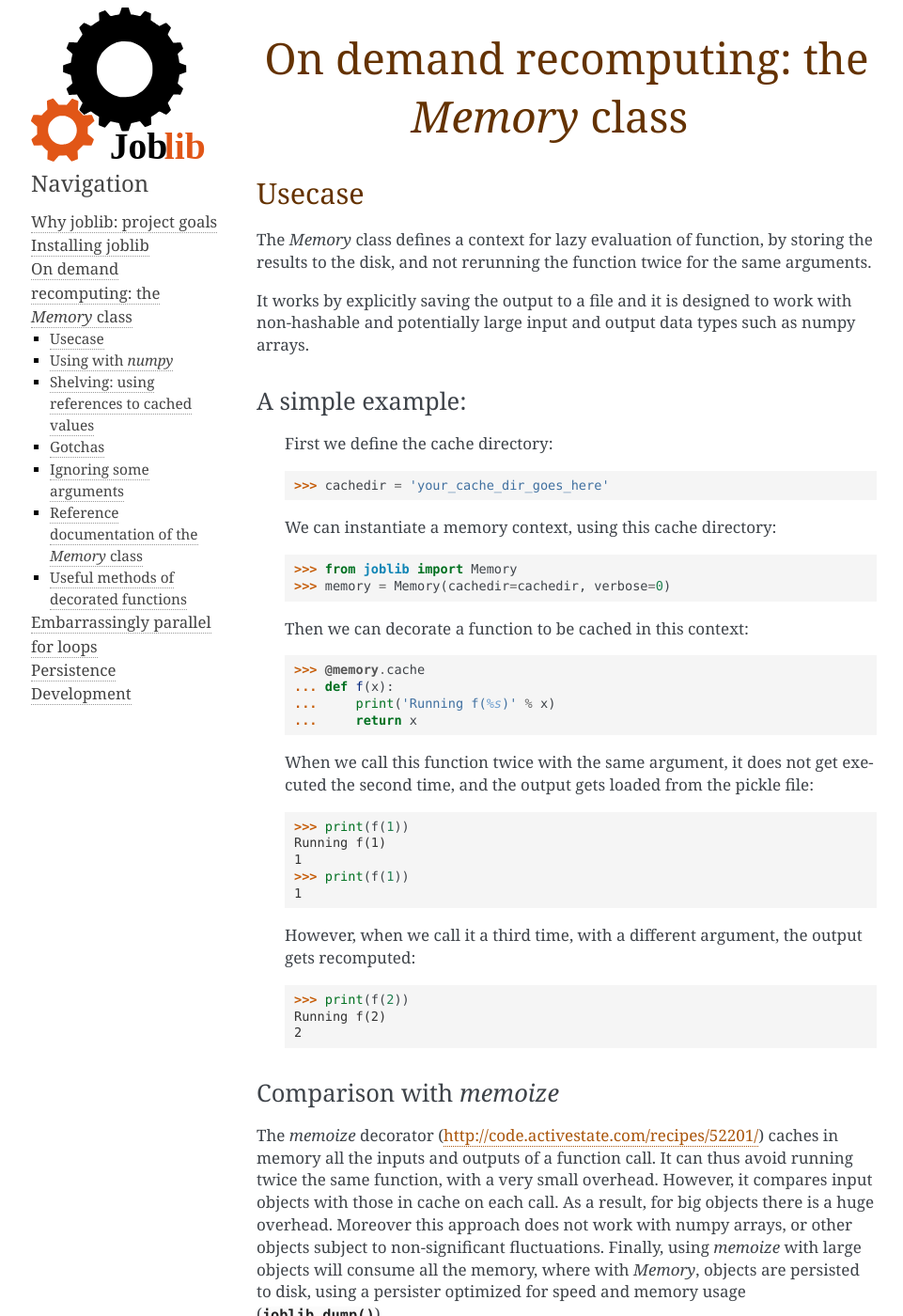
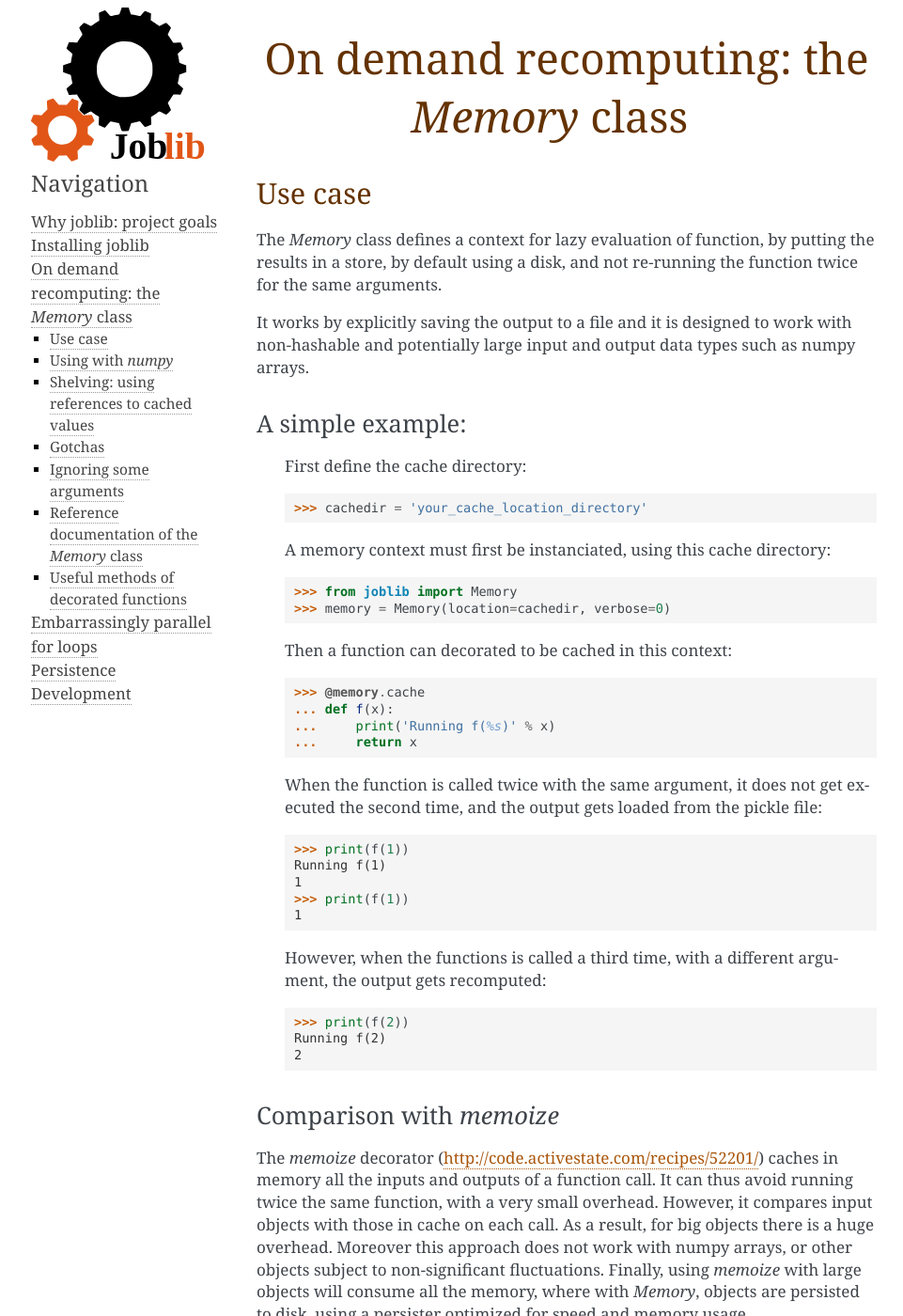
Before and after one commit to joblib/joblib, a Sphinx documentation site: the page built from doc/memory.rst, in a window 1280 px wide and 1400 px high. Shown: the whole window at 94% size, without its empty margins (147-1108 px from the left). Built offline with Sphinx 7.4.7, drawn with Linux system fonts in a browser that asks for light colours; formulas are drawn with MathJax 3; pages that are not in the unit, such as notebooks, are missing from menus; some of the changed text lies outside the part shown.

Commit message:
DOC: various memory.rst documentation enhancements

```diff
--- a/doc/memory.rst
+++ b/doc/memory.rst
@@ -12,12 +12,12 @@ On demand recomputing: the `Memory` class
 
 .. currentmodule:: joblib.memory
 
-Usecase
+Use case
 --------
 
 The `Memory` class defines a context for lazy evaluation of function, by
-storing the results to the disk, and not rerunning the function twice for
-the same arguments.
+putting the results in a store, by default using a disk, and not re-running
+the function twice for the same arguments.
 
 ..
  Commented out in favor of briefness
@@ -37,23 +37,23 @@ such as numpy arrays.
 A simple example:
 ~~~~~~~~~~~~~~~~~
 
-  First we define the cache directory::
+  First define the cache directory::
 
-    >>> cachedir = 'your_cache_dir_goes_here'
+    >>> cachedir = 'your_cache_location_directory'
 
-  We can instantiate a memory context, using this cache directory::
+  A memory context must first be instanciated, using this cache directory::
 
     >>> from joblib import Memory
-    >>> memory = Memory(cachedir=cachedir, verbose=0)
+    >>> memory = Memory(location=cachedir, verbose=0)
 
-  Then we can decorate a function to be cached in this context::
+  Then a function can decorated to be cached in this context::
 
     >>> @memory.cache
     ... def f(x):
     ...     print('Running f(%s)' % x)
     ...     return x
 
-  When we call this function twice with the same argument, it does not
+  When the function is called twice with the same argument, it does not
   get executed the second time, and the output gets loaded from the pickle
   file::
 
@@ -63,8 +63,8 @@ A simple example:
     >>> print(f(1))
     1
 
-  However, when we call it a third time, with a different argument, the
-  output gets recomputed::
+  However, when the functions is called a third time, with a different
+  argument, the output gets recomputed::
 
     >>> print(f(2))
     Running f(2)
@@ -90,18 +90,18 @@ input and output objects, and aggressive persistence to disk.
 
 
 Using with `numpy`
--------------------
+------------------
 
-The original motivation behind the `Memory` context was to be able to a
+The original motivation behind the `Memory` context was to have a
 memoize-like pattern on numpy arrays. `Memory` uses fast cryptographic
 hashing of the input arguments to check if they have been computed;
 
 An example
-~~~~~~~~~~~
+~~~~~~~~~~
 
-  We define two functions, the first with a number as an argument,
-  outputting an array, used by the second one. We decorate both
-  functions with `Memory.cache`::
+  Define two functions, the first with a number as an argument,
+  outputting an array, used by the second one. Both functions are decorated
+  with `Memory.cache`::
 
     >>> import numpy as np
 
@@ -115,7 +115,7 @@ An example
     ...     print('A second long-running calculation, using g(x)')
     ...     return np.vander(x)
 
-  If we call the function h with the array created by the same call to g,
+  If the function h is called with the array created by the same call to g,
   h is not re-run::
 
     >>> a = g(3)
@@ -138,11 +138,11 @@ An example
 Using memmapping
 ~~~~~~~~~~~~~~~~
 
-To speed up cache looking of large numpy arrays, you can load them
-using memmapping (memory mapping)::
+Large numpy arrays can be loaded using memmapping (memory mapping) to speed up
+cache looking::
 
-    >>> cachedir2 = 'your_cachedir2_goes_here
-    >>> memory2 = Memory(cachedir=cachedir2, mmap_mode='r')
+    >>> cachedir2 = 'your_cachedir2_location'
+    >>> memory2 = Memory(location=cachedir2, mmap_mode='r')
     >>> square = memory2.cache(np.square)
     >>> a = np.vander(np.arange(3)).astype(np.float)
     >>> square(a)
@@ -172,7 +172,7 @@ return value is loaded from the disk using memmapping::
 
 ..
 
- We need to close the memmap file to avoid file locking on Windows; closing
+ The memmap file must be closed to avoid file locking on Windows; closing
  numpy.memmap objects is done with del, which flushes changes to the disk
 
     >>> del res
@@ -244,9 +244,9 @@ Gotchas
 --------
 
 * **Across sessions, function cache is identified by the function's name**.
-  Thus if you assign the same name to different functions, their cache will
-  override each-others (you have 'name collisions'), and you will get
-  unwanted re-run::
+  Thus if the same name is assigned to different functions, their cache will
+  override each-others (e.g there are 'name collisions'), and unwanted re-run
+  will happen::
 
     >>> @memory.cache
     ... def func(x):
@@ -258,7 +258,7 @@ Gotchas
     ... def func(x):
     ...     print('Running a different func(%s)' % x)
 
-  As long as you stay in the same session, there are no collisions (in joblib
+  As long as the same session is used, there are no collisions (in joblib
   0.8 and above), altough joblib does warn you that you are doing something
   dangerous::
 
@@ -279,7 +279,7 @@ Gotchas
      >>> import joblib.memory
      >>> joblib.memory._FUNCTION_HASHES.clear()
 
-  But suppose you exit the interpreter and restart it, the cache will not
+  But suppose the interpreter is exited and then restarted, the cache will not
   be identified properly, and the functions will be rerun::
 
     >>> func(1) #doctest: +ELLIPSIS
@@ -288,7 +288,7 @@ Gotchas
     >>> func2(1)  #doctest: +ELLIPSIS
     Running func(1)
 
-  As long as you stay in the same session, you are not getting needless
+  As long as the same session is used, there are no needless
   recomputation::
 
     >>> func(1) # No recomputation now
@@ -345,11 +345,11 @@ Gotchas
 
   Using ``Memory`` for methods is not recommended and has some caveats
   that make it very fragile from a maintenance point of view because
-  it is very easy to forget about these caveats when your software
-  evolves. If you still want to do it (we would be interested about
+  it is very easy to forget about these caveats when a software
+  evolves. If this cannot be avoided (we would be interested about
   your use case by the way), here are a few known caveats:
 
-  1. you cannot decorate a method at class definition,
+  1. a method cannot be decorated at class definition,
      because when the class is instantiated, the first argument (self) is
      *bound*, and no longer accessible to the `Memory` object. The
      following code won't work::
@@ -384,7 +384,7 @@ Gotchas
 
 
 Ignoring some arguments
-------------------------
+-----------------------
 
 It may be useful not to recalculate a function when certain arguments
 change, for instance a debug flag. `Memory` provides the `ignore` list::
@@ -402,13 +402,13 @@ change, for instance a debug flag. `Memory` provides the `ignore` list::
 .. _memory_reference:
 
 Reference documentation of the `Memory` class
-----------------------------------------------
+---------------------------------------------
 
 .. autoclass:: Memory
     :members: __init__, cache, eval, clear
 
 Useful methods of decorated functions
---------------------------------------
+-------------------------------------
 
 Function decorated by :meth:`Memory.cache` are :class:`MemorizedFunc`
 objects that, in addition of behaving like normal functions, expose
```
Also changed, not shown: other parts of doc/memory.rst (+1 -1 lines).
